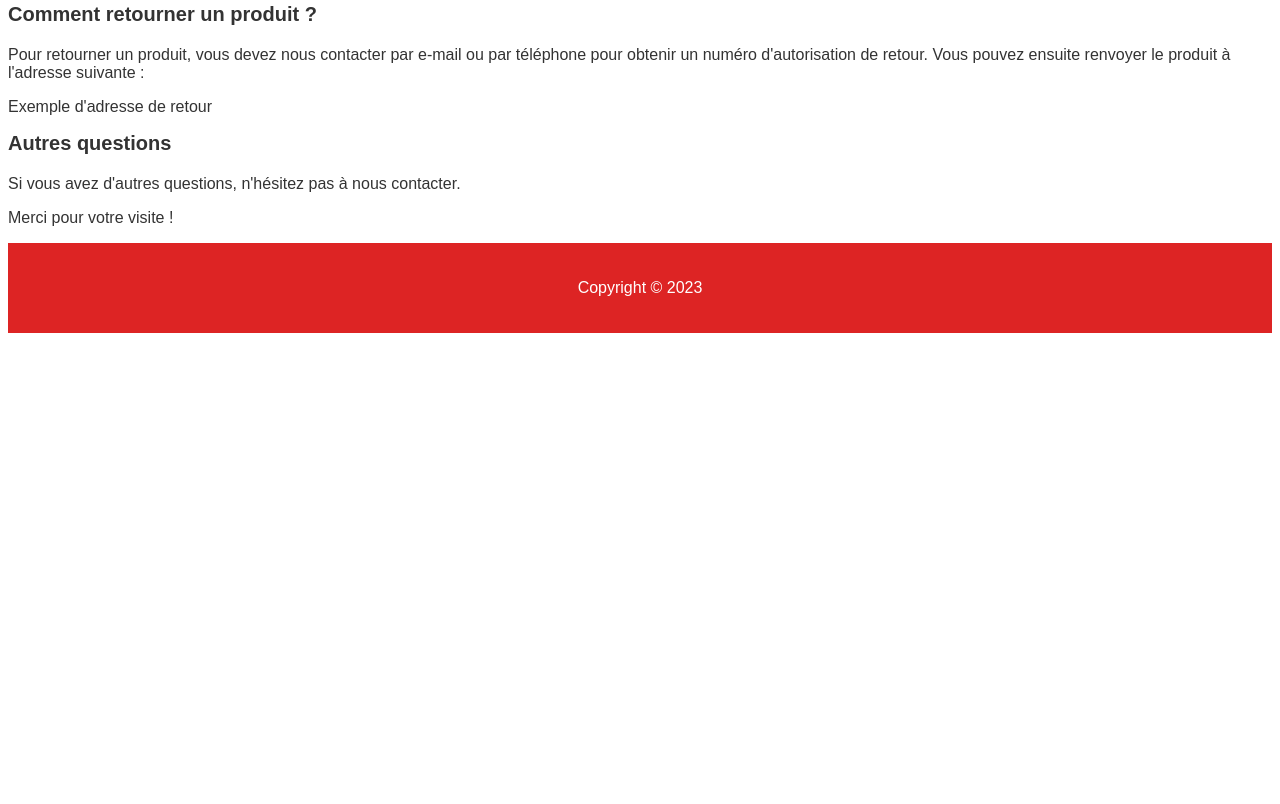
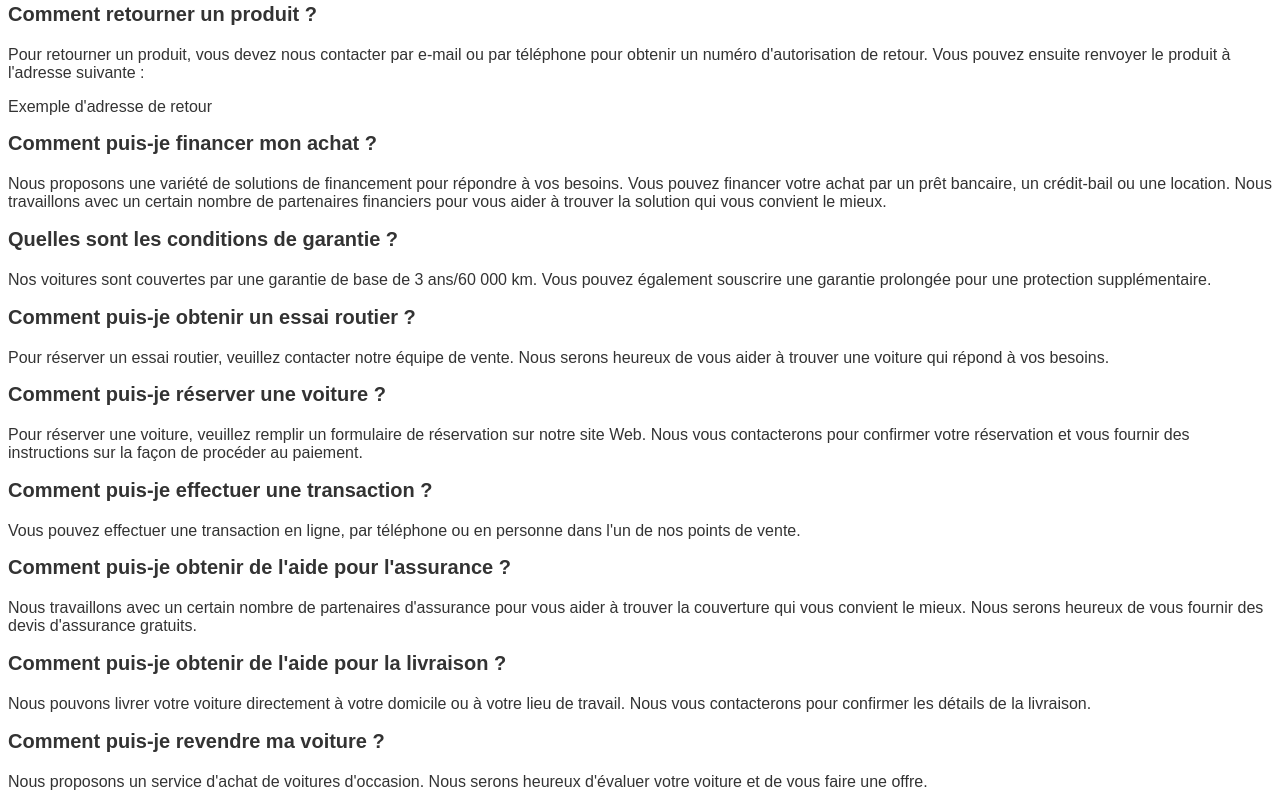
Before and after one commit to Hiidow/Projet-e-commerce---INFRA-Integ-Cont, a plain HTML site: page faq.html in a window 1280 px wide. Shown: the part 373-1177 px from the top of the page. Before the commit the page ends 800 px from the top, so only its background shows below. Drawn offline with Linux system fonts and the light colour scheme.

Commit message:
Page FAQ - Contact simple sans css

```diff
--- a/faq.html
+++ b/faq.html
@@ -46,6 +46,54 @@
     Exemple d'adresse de retour
   </p>
 
+  <h2>Comment puis-je financer mon achat ?</h2>
+
+  <p>
+    Nous proposons une variété de solutions de financement pour répondre à vos besoins. Vous pouvez financer votre achat par un prêt bancaire, un crédit-bail ou une location. Nous travaillons avec un certain nombre de partenaires financiers pour vous aider à trouver la solution qui vous convient le mieux.
+  </p>
+
+  <h2>Quelles sont les conditions de garantie ?</h2>
+
+  <p>
+    Nos voitures sont couvertes par une garantie de base de 3 ans/60 000 km. Vous pouvez également souscrire une garantie prolongée pour une protection supplémentaire.
+  </p>
+
+  <h2>Comment puis-je obtenir un essai routier ?</h2>
+
+  <p>
+    Pour réserver un essai routier, veuillez contacter notre équipe de vente. Nous serons heureux de vous aider à trouver une voiture qui répond à vos besoins.
+  </p>
+
+  <h2>Comment puis-je réserver une voiture ?</h2>
+
+  <p>
+    Pour réserver une voiture, veuillez remplir un formulaire de réservation sur notre site Web. Nous vous contacterons pour confirmer votre réservation et vous fournir des instructions sur la façon de procéder au paiement.
+  </p>
+
+  <h2>Comment puis-je effectuer une transaction ?</h2>
+
+  <p>
+    Vous pouvez effectuer une transaction en ligne, par téléphone ou en personne dans l'un de nos points de vente.
+  </p>
+
+  <h2>Comment puis-je obtenir de l'aide pour l'assurance ?</h2>
+
+  <p>
+    Nous travaillons avec un certain nombre de partenaires d'assurance pour vous aider à trouver la couverture qui vous convient le mieux. Nous serons heureux de vous fournir des devis d'assurance gratuits.
+  </p>
+
+  <h2>Comment puis-je obtenir de l'aide pour la livraison ?</h2>
+
+  <p>
+    Nous pouvons livrer votre voiture directement à votre domicile ou à votre lieu de travail. Nous vous contacterons pour confirmer les détails de la livraison.
+  </p>
+
+  <h2>Comment puis-je revendre ma voiture ?</h2>
+
+  <p>
+    Nous proposons un service d'achat de voitures d'occasion. Nous serons heureux d'évaluer votre voiture et de vous faire une offre.
+  </p>
+
   <h2>Autres questions</h2>
 
   <p>
```
Also changed, not shown: index.html (+1 -1 lines).
